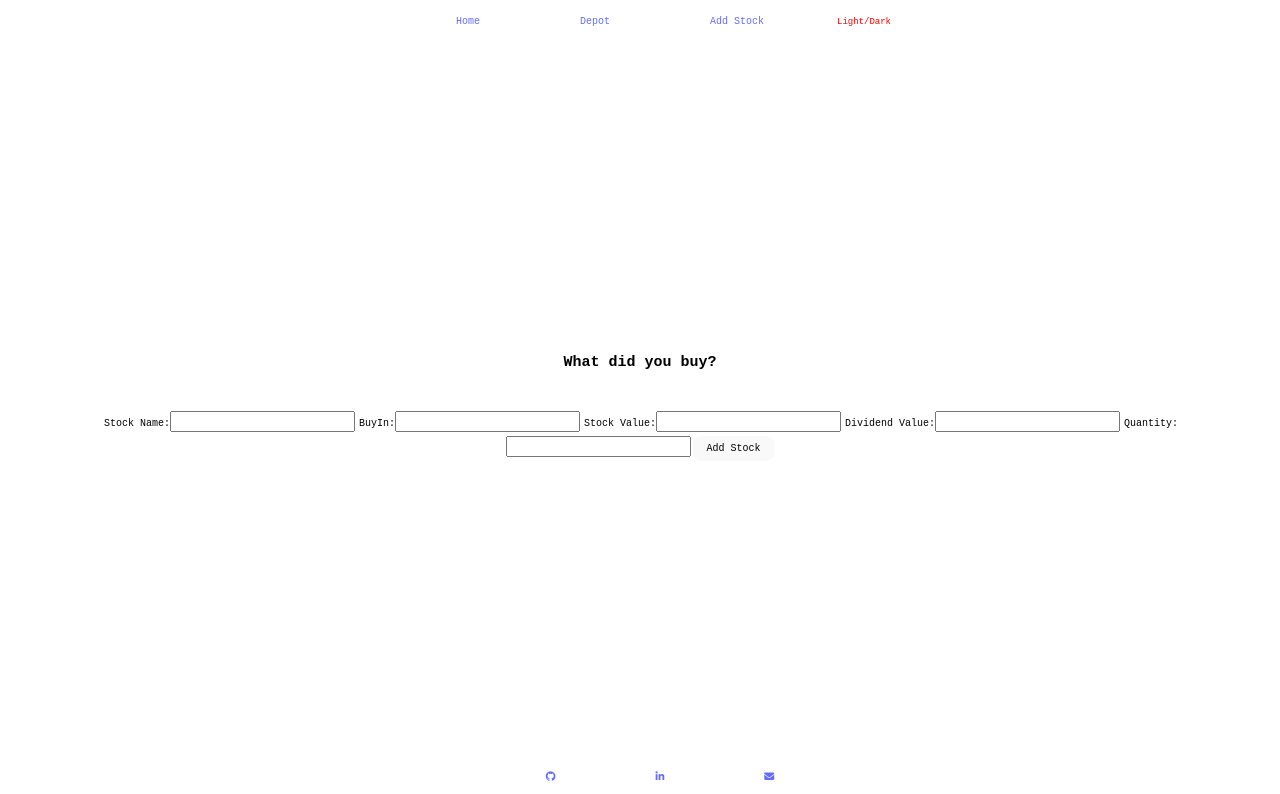
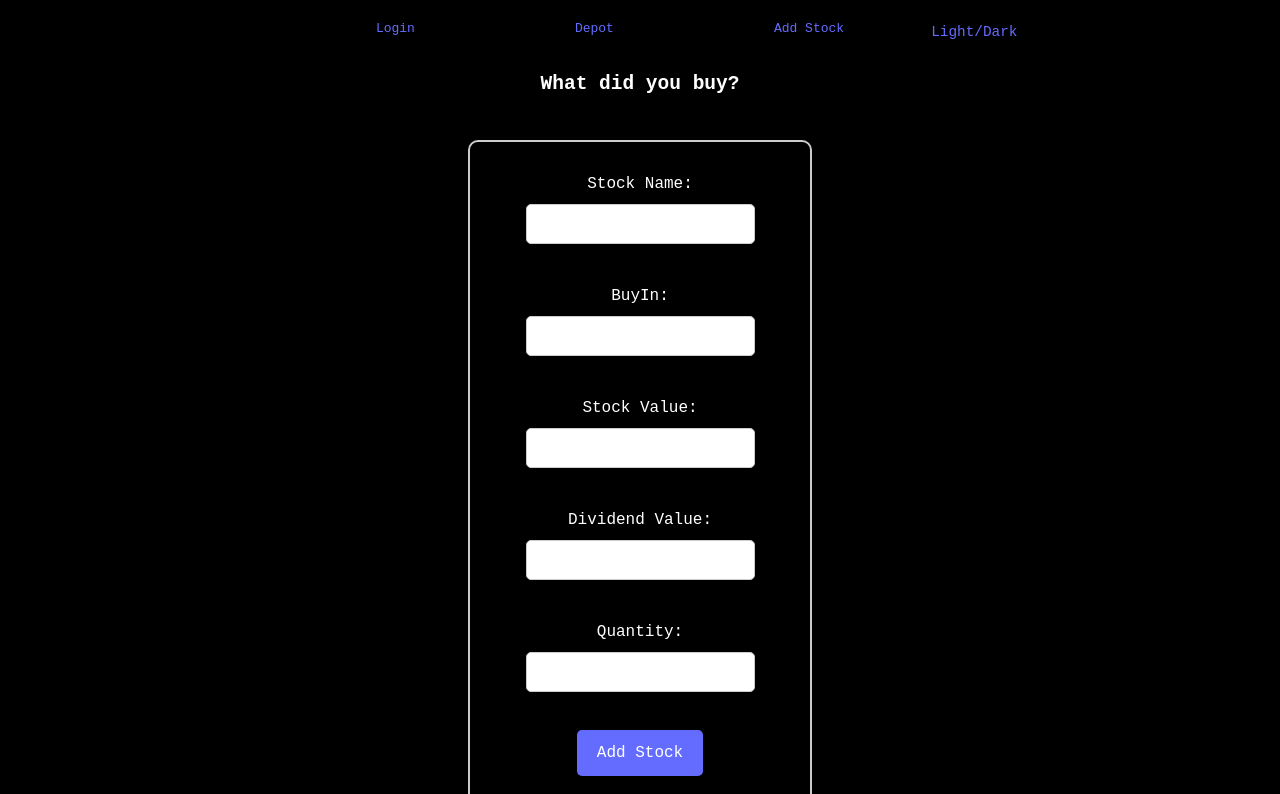
Before and after one commit to SebastianWolter1/react-stock-portfolio, a React (Vite) app: page /add-stock in a window 1280 px wide. Shown: the top 794 px of the page. Built offline with nearby package versions, Linux system fonts and the light colour scheme.

Commit message:
final version

```diff
--- a/src/components/AddStock.jsx
+++ b/src/components/AddStock.jsx
@@ -1,61 +1,105 @@
 import React, { useContext, useState } from "react";
 import { StockContext } from "../global/Context";
-
 
 const AddStockForm = () => {
   const { portfolioData, setPortfolioData } = useContext(StockContext);
 
-    const [name, setName] = useState('');
-    const [value, setValue] = useState('');
-    const [buyIn, setBuyIn] = useState('');
-
-    const [dividend, setDividend] = useState('');
-    const [quantity, setQuantity] = useState('');
+  const [name, setName] = useState("");
+  const [value, setValue] = useState("");
+  const [buyIn, setBuyIn] = useState("");
+  const [dividend, setDividend] = useState("");
+  const [quantity, setQuantity] = useState("");
 
   const onAdd = (newStock) => {
+    let existingStock = portfolioData.find(
+      (stock) => stock.name === newStock.name
+    );
+    if (existingStock) {
+      existingStock.value = newStock.value;
+      existingStock.dividend = newStock.dividend;
+      existingStock.buyIn =
+        (existingStock.buyIn * existingStock.quantity +
+          newStock.buyIn * newStock.quantity) /
+        (existingStock.quantity + newStock.quantity);
+      existingStock.quantity = existingStock.quantity + newStock.quantity;
+
+    } else {
       const updatedPortfolio = [...portfolioData, newStock];
       setPortfolioData(updatedPortfolio);
     }
+  };
 
   const handleSubmit = (e) => {
     e.preventDefault();
-      onAdd({ name, buyIn: parseFloat(buyIn), value: parseFloat(value), dividend: parseFloat(dividend), quantity: parseInt(quantity) });
-      setName('');
-      setValue('');
-      setDividend('')
-      setQuantity('')
-      setBuyIn('')
-    }
+    onAdd({
+      name,
+      buyIn: parseFloat(buyIn),
+      value: parseFloat(value),
+      dividend: parseFloat(dividend),
+      quantity: parseInt(quantity),
+    });
+    setName("");
+    setValue("");
+    setDividend("");
+    setQuantity("");
+    setBuyIn("");
+  };
 
   return (
     <>
+      <br />
       <h2>What did you buy?</h2>
       <br />
-      <form onSubmit={handleSubmit}>
+      <form className="addstock-wrapper" onSubmit={handleSubmit}>
         <label>
           Stock Name:
-          <input type="text" value={name} onChange={e => setName(e.target.value)} />
+          <br />
+          <input
+            type="text"
+            value={name}
+            onChange={(e) => setName(e.target.value)}
+          />
         </label>
         <label>
           BuyIn:
-          <input type="number" value={buyIn} onChange={e => setBuyIn(Number(e.target.value))} />
+          <br />
+          <input
+            type="number"
+            value={buyIn}
+            onChange={(e) => setBuyIn(Number(e.target.value))}
+          />
         </label>
         <label>
           Stock Value:
-          <input type="number" value={value} onChange={e => setValue(Number(e.target.value))} />
+          <br />
+          <input
+            type="number"
+            value={value}
+            onChange={(e) => setValue(Number(e.target.value))}
+          />
         </label>
         <label>
           Dividend Value:
-          <input type="number" value={dividend} onChange={e => setDividend(e.target.value)} />
+          <br />
+          <input
+            type="number"
+            value={dividend}
+            onChange={(e) => setDividend(e.target.value)}
+          />
         </label>
         <label>
           Quantity:
-          <input type="number" value={quantity} onChange={e => setQuantity(e.target.value)} />
+          <br />
+          <input
+            type="number"
+            value={quantity}
+            onChange={(e) => setQuantity(e.target.value)}
+          />
         </label>
         <button type="submit">Add Stock</button>
       </form>
     </>
   );
-  }
+};
 
 export default AddStockForm;
--- a/src/components/App.jsx
+++ b/src/components/App.jsx
@@ -9,7 +9,6 @@ const App = () => {
 
   return (
     <Layout>
-      {/* <Cake/> */}
       <Routes>
         {routes.map((route) => {
           return <Route key={route.id} {...route} />;
--- a/src/components/Depot.jsx
+++ b/src/components/Depot.jsx
@@ -1,10 +1,12 @@
-import React, { useContext } from "react";
+import React, { useContext, useEffect } from "react";
 import { StockContext } from "../global/Context";
 import StockPieChart from "./PieChart.jsx";
 import Value from "./Value.jsx";
 
 const Depot = () => {
-  const { portfolioData, setPortfolioData } = useContext(StockContext);
+  const { portfolioData, setPortfolioData, showNavbar, setShowNavbar } =
+    useContext(StockContext);
+
 
   const handleDelete = (index) => {
     const newPortfolio = portfolioData.filter((_, i) => i !== index);
@@ -28,6 +30,7 @@ const Depot = () => {
 
   return (
     <div>
+      <br />
       <h1>My Portfolio</h1>
       <br />
       <br />
@@ -85,8 +88,12 @@ const Depot = () => {
                     ).toFixed(2)}
                   </td>
                   <td>
-                    <button onClick={() => handleDelete(index)}>Delete</button>
-
+                    <button
+                      className="delete-btn"
+                      onClick={() => handleDelete(index)}
+                    >
+                      Delete
+                    </button>
                   </td>
                 </tr>
               ))}
@@ -96,8 +103,11 @@ const Depot = () => {
           <br />
         </>
       )}
-      <Value portfolio={portfolioData} />
-      <StockPieChart portfolioData={portfolioData} />
+      <div className="total-value-info">
+        <Value portfolio={portfolioData} />
+
+        <StockPieChart portfolioData={portfolioData} />
+      </div>
     </div>
   );
 };
--- a/src/components/Home.jsx
+++ b/src/components/Home.jsx
@@ -1,47 +1,51 @@
 import { useContext, useEffect, useState } from "react";
 import { useNavigate } from "react-router-dom";
 import { StockContext } from "../global/Context";
-
-
-
+import Themes from "./Themes";
 
 const Home = () => {
-  const {showNavbar, setShowNavbar } = useContext(StockContext);
+  const { showNavbar, setShowNavbar } = useContext(StockContext);
 
-useEffect(()=>{
-  setShowNavbar(false)
-})
+  useEffect(() => {
+    setShowNavbar(false);
+  }, []);
 
-const navigate = useNavigate()
-  const [password, setPassword] = useState(12)
+  const navigate = useNavigate();
+  const [password, setPassword] = useState();
+
   const handleChange = (e) => {
     setPassword(parseFloat(e.target.value));
-
+    console.log(password);
   };
 
   console.log(password);
   const handleSubmit = (e) => {
     e.preventDefault();
     if (password === 12) {
-      setShowNavbar(true)
-      navigate("/depot")
+      setShowNavbar(true);
+      navigate("/depot");
     } else {
-      alert("! Access denied !")
+      alert("! Access denied !");
     }
   };
 
   return (
     <>
-    <h2>Login with Password</h2>
-    <form>
+      <Themes />
+      <h1>Portfolio App</h1>
+      <img src="../../istockphoto-1127134297-612x612.jpg" alt="" />
+      <h3>Login with Password</h3>
+      <form className="addstock-wrapper">
         <label>
           Password:
           <input type="password" name="password" onChange={handleChange} />
         </label>
-    <button type="submit" onClick={handleSubmit}>Submit</button>
+        <button type="submit" onClick={handleSubmit}>
+          Submit
+        </button>
       </form>
     </>
   );
-}
+};
 
 export default Home;
--- a/src/components/NavBar.jsx
+++ b/src/components/NavBar.jsx
@@ -1,7 +1,7 @@
+import { useContext } from "react";
 import { NavLink } from "react-router-dom";
+import { StockContext } from "../global/Context";
 import Themes from "./Themes";
-import { StockContext } from "../global/Context";
-import { useContext } from "react";
 
 
 const NavBar = () => {
@@ -9,7 +9,7 @@ const NavBar = () => {
   const {showNavbar, setShowNavbar } = useContext(StockContext);
 
   const items = [
-    { name: "Home", to: "/" },
+    { name: "Login", to: "/" },
     { name: "Depot", to: "/depot" },
     { name: "Add Stock", to: "/add-stock" },
   ];
--- a/src/components/Themes.jsx
+++ b/src/components/Themes.jsx
@@ -1,7 +1,7 @@
 import { useState, useEffect } from "react";
 
 const Themes = () => {
-  const [theme, setTheme] = useState("light");
+  const [theme, setTheme] = useState("dark");
   const toggleTheme = () => {
     if (theme === "light") {
       setTheme("dark");
--- a/src/data/portfolioData.js
+++ b/src/data/portfolioData.js
@@ -1,6 +1,6 @@
 const portfolio = [
-    { name: "Apple", buyIn: 127.68, value: 123.66, dividend: 0.68, quantity: 1 },
-    // { name: "Microsoft", buyIn: 127.68,value: 50, dividend: 1.62, quantity: 1  },
+    { name: "Apple", buyIn: 127.68, value: 123.66, dividend: 0.68, quantity: 8 },
+    { name: "Microsoft", buyIn: 215.34,value: 220.45, dividend: 1.71, quantity: 5  },
     // { name: "Tesla",buyIn: 127.68, value: 75, dividend: 0, quantity: 1  },
     // { name: "Amazon",buyIn: 127.68, value: 200, dividend: 0 , quantity: 1 },
     // { name: "Google",buyIn: 127.68, value: 150, dividend: 0, quantity: 1  },
--- a/src/styles/App.css
+++ b/src/styles/App.css
@@ -9,7 +9,11 @@
     background: none;
     border-radius: 10px;
     border: none;
-    color: red;
+    color: #646cff;
+
+}
+.toggler:hover{
+  font-weight: 800;
 
 }
 .box{
@@ -24,6 +28,11 @@
   padding: 2rem;
   text-align: center;
   font-family: monospace;
+  height: 100vw;
+  line-height: 24px;
+  font-weight: 500;
+
+
 }
 .dark {
   background-color: rgb(0, 0, 0);
@@ -40,13 +49,20 @@ ul {
 }
 a {
   text-decoration: none;
-  padding: 50px;
+  padding: 80px;
+
+}
+.footer a{
+  font-size: 20px;
+
 }
 .footer{
-  position: fixed;
-  bottom: 0;
-  left: 0;
+  /* position: fixed; */
+
   width: 100%;
+  margin-top: 150px;
+
+
 }
 .header{
   position: fixed;
@@ -55,6 +71,7 @@ a {
   width: 100%;
   display: flex;
   justify-content: space-around;
+  margin-top: 4px;
 }
 .pie{
 margin: 0 auto;
@@ -65,6 +82,122 @@ margin: 0 auto;
   width: 70vw;
 }
 
-label{
-  margin: 2px;
+.addstock-wrapper {
+  display: flex;
+  flex-direction: column;
+  flex-wrap: no-wrap;
+  margin: 0 auto;
+  align-items: center;
+  padding: 20px;
+  border: 2px solid #ccc;
+  border-radius: 10px;
+  width: 300px;
 }
+
+.addstock-wrapper label {
+
+  margin: 10px;
+  text-align: center;
+  font-size: 16px;
+}
+
+.addstock-wrapper input {
+
+  padding: 10px;
+  margin-bottom: 20px;
+  border-radius: 5px;
+  border: 1px solid #ccc;
+  font-size: 16px;
+}
+
+.addstock-wrapper button{
+
+  background-color: #646cff;
+
+  color: white;
+  padding: 14px 20px;
+  margin: 8px 0;
+  border: none;
+  cursor: pointer;
+  border-radius: 5px;
+  font-size: 16px;
+}
+
+.addstock-wrapper button:hover {
+  background-color: #535bf2;
+}
+
+h2 {
+  text-align: center;
+  margin-bottom: 20px;
+}
+
+
+
+table {
+  width: 100%;
+  border-collapse: collapse;
+  text-align: left;
+}
+
+.table-head {
+  background-color:#646cff; ;
+  color: white;
+}
+#646cff;
+.table-head th {
+  padding: 12px;
+}
+
+td, th {
+  border: 1px solid #ddd;
+  padding: 12px;
+}
+
+/* tr:nth-child(even) {
+  background-color: #f2f2f2;
+} */
+
+h1 {
+  text-align: center;
+  margin-bottom: 20px;
+}
+
+input{
+  width: 100%;
+  padding: 12px 20px;
+  margin: 8px 0;
+  box-sizing: border-box;
+  border: 2px solid #ccc;
+  border-radius: 4px;
+  font-size: 16px;
+}
+
+.delete-btn{
+  background-color: #fd948d;
+  padding: 14px 20px;
+  margin: 8px 0;
+  border: none;
+  cursor: pointer;
+  width: 100%;
+  border-radius: 6px;
+  font-size: 12px;
+}
+
+.delete-btn:hover {
+  background-color: #d32f2f;
+}
+.total-value-info{
+  display: flex;
+  align-items: center;
+
+}
+.total-value-info {
+  justify-content: space-around;
+}
+.value-info{
+  border: 1px solid black;
+  padding: 20px;
+  font-size: 16px;
+  border-radius: 6px;
+}
--- a/src/styles/index.css
+++ b/src/styles/index.css
@@ -1,33 +1,17 @@
-:root {
-  font-family: Inter, Avenir, Helvetica, Arial, sans-serif;
-  font-size: 10px;
-  line-height: 24px;
-  font-weight: 400;
-
-  color-scheme: light dark;
-  color: rgba(255, 255, 255, 0.87);
-  background-color: #242424;
-
-  font-synthesis: none;
-  text-rendering: optimizeLegibility;
-  -webkit-font-smoothing: antialiased;
-  -moz-osx-font-smoothing: grayscale;
-  -webkit-text-size-adjust: 100%;
-}
 
 a {
-  font-weight: 500;
   color: #646cff;
   text-decoration: inherit;
 }
 a:hover {
   color: #535bf2;
+  font-weight: 800;
 }
 
 body {
   margin: 0;
   display: flex;
-  place-items: center;
+  /* place-items: center; */
   min-width: 320px;
   min-height: 100vh;
 }
@@ -39,7 +23,7 @@ h1 {
 
 button {
   border-radius: 8px;
-  border: 1px solid transparent;
+  border: 1px solid ;
   padding: 0.6em 1.2em;
   font-size: 1em;
   font-weight: 500;
```
Also changed, not shown: src/components/Value.jsx (+16 -7 lines), istockphoto-1127134297-612x612.jpg (added), src/tasks/LocalStorage.jsx (added). Lines whose indentation alone changed are shown as unchanged.
